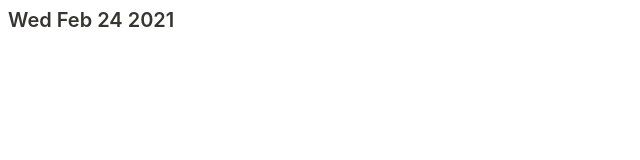
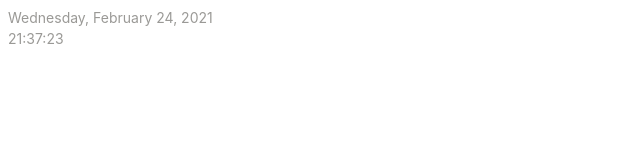
Before and after one commit to ChenghaoMou/notion_widgets, a plain HTML site: page index.html in a window 1280 px wide. Shown: the whole page, without its empty margins (0-640 px from the left). Drawn offline with Linux system fonts and the light colour scheme.

Commit message:
update today

```diff
--- a/index.html
+++ b/index.html
@@ -4,31 +4,35 @@
   <head>
     <meta charset="UTF-8" />
     <meta name="viewport" content="width=device-width, initial-scale=1.0" />
-    <title>Document</title>
-
+    <title>Today</title>
     <style>
-      /*CSS RESETS*/
-
       body {
         background-color: #fff;
         caret-color: rgb(55, 53, 47);
-        display: flex;
-        /* align-items: center;  */
         font-family: -apple-system, BlinkMacSystemFont, "Segoe UI", Helvetica, "Apple Color Emoji", Arial, sans-serif, "Segoe UI Emoji", "Segoe UI Symbol";
-        font-weight: 600;
-        font-size: 1.25em;
-        line-height: 1.2;
+        font-weight: 400;
+        font-size: 14px;
+        opacity: .5;
+        line-height: 0.5;
         color: rgb(55, 53, 47);
       }
     </style>
   </head>
   <body>
-    <div class="date" id="date"></div>
+    <p id="date"></p>
+    <p id="time"></p>
 
     <script>
+      function checkTime(i) {
+        return (i < 10) ? "0" + i : i;
+    }
       function date() {
         var day = new Date();
-        document.getElementById("date").innerHTML = day.toDateString();
+        var h = checkTime(day.getHours()),
+            m = checkTime(day.getMinutes()),
+            s = checkTime(day.getSeconds());
+        document.getElementById("date").innerHTML = day.toLocaleDateString("en-US", { weekday: 'long', year: "numeric", month: "long", day: "numeric" });
+        document.getElementById("time").innerHTML = h + ":" + m + ":" + s;
       }
 
       function dateTime() {
```
